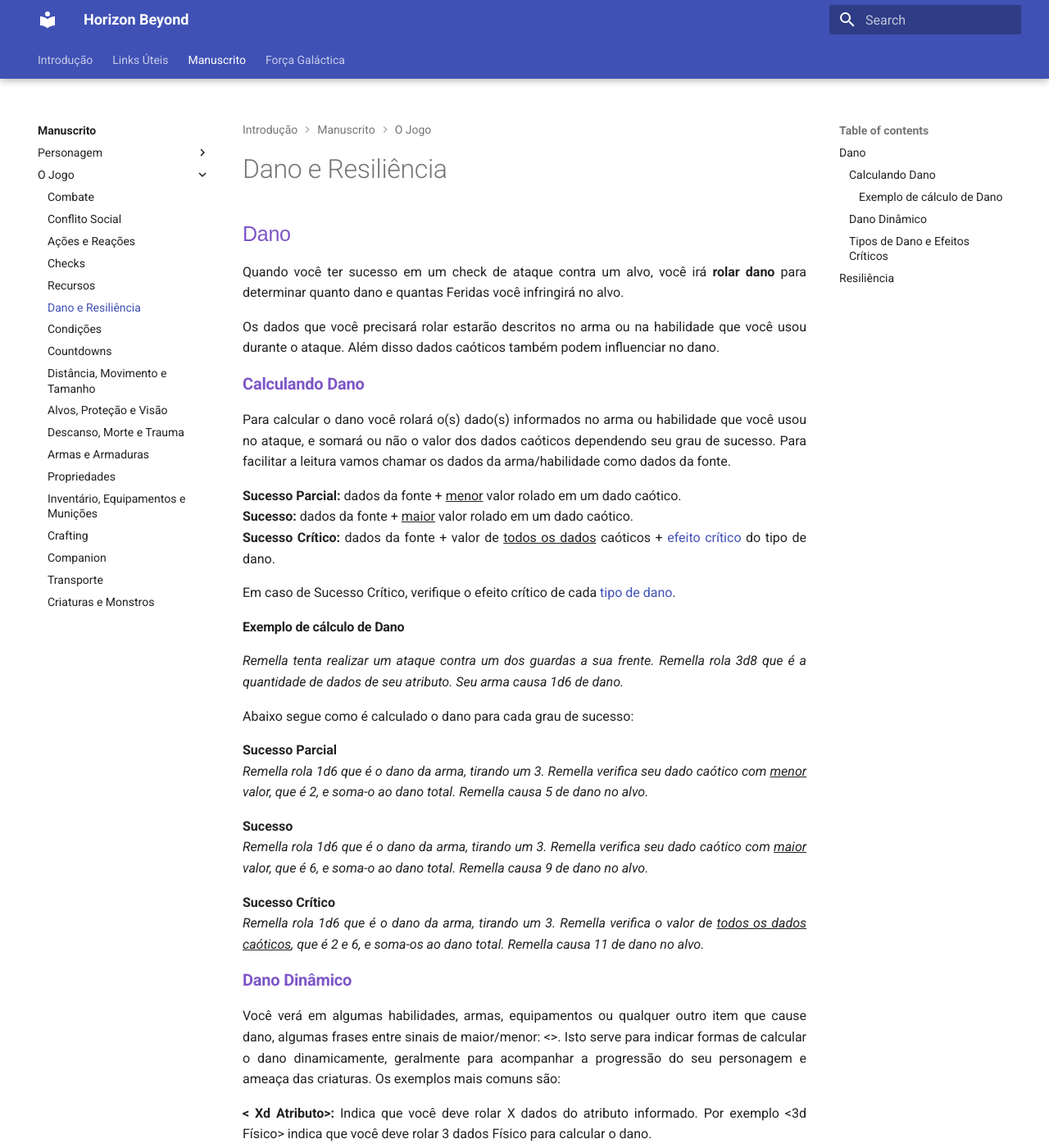
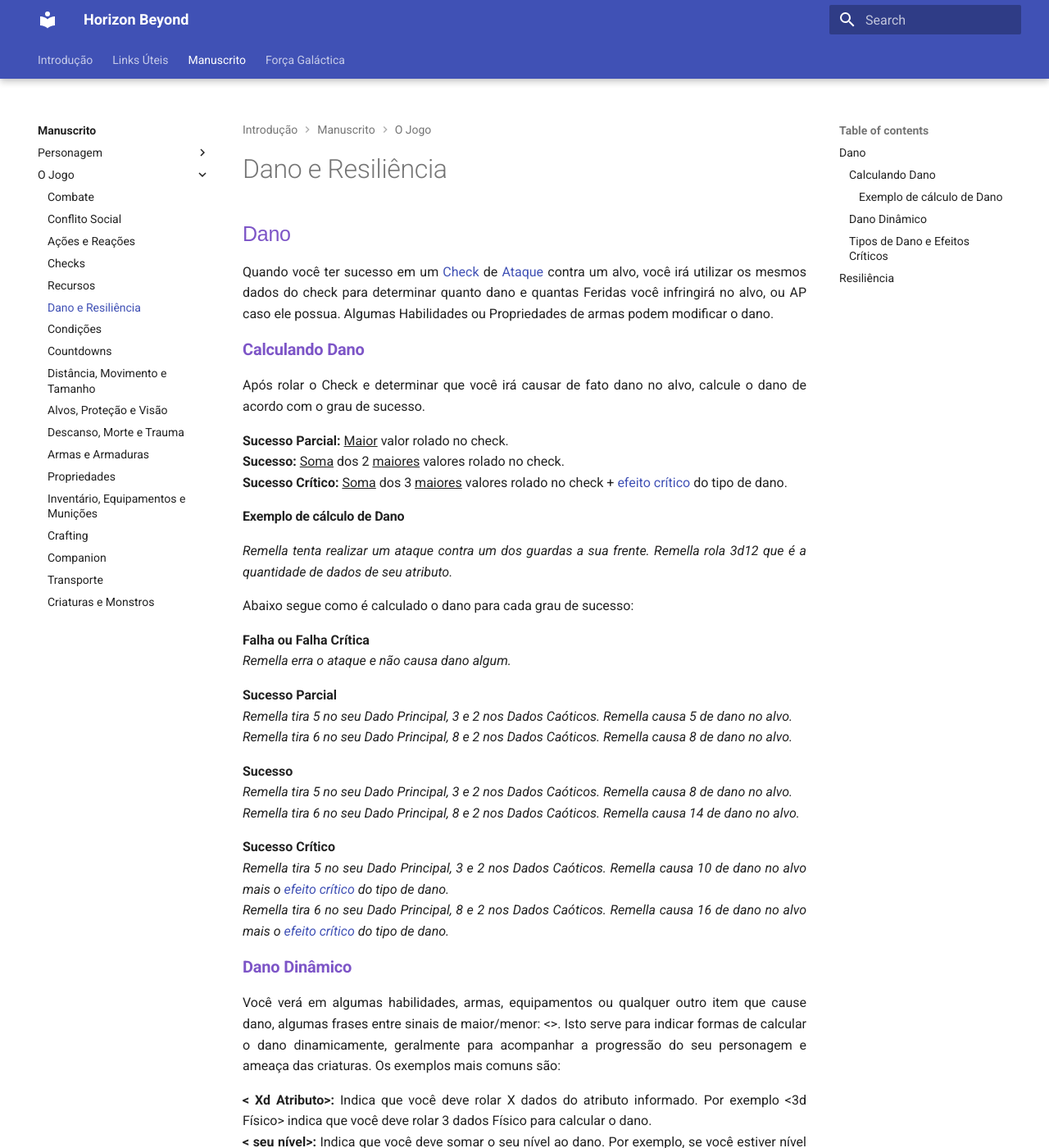
Before and after one commit to henriqueschorr/henriqueschorr.github.io, an MkDocs documentation site: the page built from docs/1_core/3_game/damage.md, in a window 1280 px wide and 1400 px high. Shown: the whole window at 82% size. Built offline with MkDocs 1.6.1 and Material for MkDocs 9.7.7, drawn with Linux system fonts in a browser that asks for light colours.

Commit message:
Damage from checks instead of weapon

```diff
--- a/docs/1_core/3_game/damage.md
+++ b/docs/1_core/3_game/damage.md
@@ -1,34 +1,37 @@
 ## Dano
 
-Quando você ter sucesso em um check de ataque contra um alvo, você irá **rolar dano** para determinar quanto dano e quantas Feridas você infringirá no alvo.
-
-Os dados que você precisará rolar estarão descritos no arma ou na habilidade que você usou durante o ataque. Além disso dados caóticos também podem influenciar no dano.
+Quando você ter sucesso em um [Check](./checks.md) de [Ataque](./actions.md#ataques) contra um alvo, você irá utilizar os mesmos dados do check para determinar quanto dano e quantas Feridas você infringirá no alvo, ou AP caso ele possua. Algumas Habilidades ou Propriedades de armas podem modificar o dano.
 
 ### Calculando Dano
 
-Para calcular o dano você rolará o(s) dado(s) informados no arma ou habilidade que você usou no ataque, e somará ou não o valor dos dados caóticos dependendo seu grau de sucesso. Para facilitar a leitura vamos chamar os dados da arma/habilidade como dados da fonte.
+Após rolar o Check e determinar que você irá causar de fato dano no alvo, calcule o dano de acordo com o grau de sucesso.
 
-**Sucesso Parcial:** dados da fonte + <ins>menor</ins> valor rolado em um dado caótico.
-**Sucesso:** dados da fonte + <ins>maior</ins> valor rolado em um dado caótico.
-**Sucesso Crítico:** dados da fonte + valor de <ins>todos os dados</ins> caóticos + [efeito crítico](#tipos-de-dano-e-efeitos-críticos) do tipo de dano.
+**Sucesso Parcial:** <ins>Maior</ins> valor rolado no check.
+**Sucesso:** <ins>Soma</ins> dos 2 <ins>maiores</ins> valores rolado no check.
+**Sucesso Crítico:** <ins>Soma</ins> dos 3 <ins>maiores</ins> valores rolado no check + [efeito crítico](#tipos-de-dano-e-efeitos-críticos) do tipo de dano.
+
 <!-- **Explosão: Dado Caótico com maior valor possível** você soma o valor do dado caótico e rola ele novamente, somando o novo valor. Caso seja o maior valor possível, você rola ele novamente e assim segue o ciclo. -->
-
-Em caso de Sucesso Crítico, verifique o efeito crítico de cada [tipo de dano](#tipos-de-dano-e-efeitos-críticos).
 
 #### Exemplo de cálculo de Dano
 
-_Remella tenta realizar um ataque contra um dos guardas a sua frente. Remella rola 3d8 que é a quantidade de dados de seu atributo. Seu arma causa 1d6 de dano._
+_Remella tenta realizar um ataque contra um dos guardas a sua frente. Remella rola 3d12 que é a quantidade de dados de seu atributo._
 
 Abaixo segue como é calculado o dano para cada grau de sucesso:
 
+**Falha ou Falha Crítica**
+_Remella erra o ataque e não causa dano algum._
+
 **Sucesso Parcial**
-_Remella rola 1d6 que é o dano da arma, tirando um 3. Remella verifica seu dado caótico com <ins>menor</ins> valor, que é 2, e soma-o ao dano total. Remella causa 5 de dano no alvo._
+_Remella tira 5 no seu Dado Principal, 3 e 2 nos Dados Caóticos. Remella causa 5 de dano no alvo._
+_Remella tira 6 no seu Dado Principal, 8 e 2 nos Dados Caóticos. Remella causa 8 de dano no alvo._
 
 **Sucesso**
-_Remella rola 1d6 que é o dano da arma, tirando um 3. Remella verifica seu dado caótico com <ins>maior</ins> valor, que é 6, e soma-o ao dano total. Remella causa 9 de dano no alvo._
+_Remella tira 5 no seu Dado Principal, 3 e 2 nos Dados Caóticos. Remella causa 8 de dano no alvo._
+_Remella tira 6 no seu Dado Principal, 8 e 2 nos Dados Caóticos. Remella causa 14 de dano no alvo._
 
 **Sucesso Crítico**
-_Remella rola 1d6 que é o dano da arma, tirando um 3. Remella verifica o valor de <ins>todos os dados caóticos</ins>, que é 2 e 6, e soma-os ao dano total. Remella causa 11 de dano no alvo._
+_Remella tira 5 no seu Dado Principal, 3 e 2 nos Dados Caóticos. Remella causa 10 de dano no alvo mais o [efeito crítico](#tipos-de-dano-e-efeitos-críticos) do tipo de dano._
+_Remella tira 6 no seu Dado Principal, 8 e 2 nos Dados Caóticos. Remella causa 16 de dano no alvo mais o [efeito crítico](#tipos-de-dano-e-efeitos-críticos) do tipo de dano._
 
 <!-- **Explosão**
 Remella teve qualquer nível de sucesso e percebe que tirou 8 em um de seus dados caóticos, sendo o maior valor possível de 1d8, isso lhe concede explosão de dano.
@@ -46,12 +49,12 @@ Você verá em algumas habilidades, armas, equipamentos ou qualquer outro item q
 
 Em HB temos diversos tipos de dano e cada um deles possui seu efeito crítico. Este efeito acontece sempre que o resultado de um check de ataque seja Sucesso Crítico. Quando um ataque possui mais de um tipo de dano, o jogador que realizou o ataque escolhe apenas um dos efeitos críticos para ser aplicado ao alvo.
 
-| Dano    | Efeito Crítico                                  | Exemplos                                                                                                                                          |
-| ------- | ----------------------------------------------- | ------------------------------------------------------------------------------------------------------------------------------------------------- |
-| Físico  | + maior valor possível do dado do atributo ao dano. | Basicamente qualquer lâmina ou arma que lança projéteis são exemplos de dano físico.                                                              |
-| Químico | Debilitado 2 ou Dano Persistente 2.             | Fogo, gelo, ácido e veneno são exemplos de dano químico.                                                                                          |
-| Energia | Debilitado 2.                                   | Descarga elétrica ou radiação são exemplos de dano energia.                                                                                       |
-| Neural  | Incapacitado 1.                                 | Alguns ataques podem causar dano direto na mente, sistema nervoso ou algum sentido. Este tipo de dano geralmente causa dano em forma de Stress. |
+| Dano    | Efeito Crítico                                      | Exemplos                                                                                                                                        |
+| ------- | --------------------------------------------------- | ----------------------------------------------------------------------------------------------------------------------------------------------- |
+| Físico  | + maior valor possível do dado do atributo ao dano. | Basicamente qualquer lâmina ou arma que lança projéteis são exemplos de dano físico.                                                            |
+| Químico | Debilitado 2 ou Dano Persistente 2.                 | Fogo, gelo, ácido e veneno são exemplos de dano químico.                                                                                        |
+| Energia | Debilitado 2.                                       | Descarga elétrica ou radiação são exemplos de dano energia.                                                                                     |
+| Neural  | Incapacitado 1.                                     | Alguns ataques podem causar dano direto na mente, sistema nervoso ou algum sentido. Este tipo de dano geralmente causa dano em forma de Stress. |
 
 ## Resiliência
 
```
Also changed, not shown: docs/1_core/3_game/actions.md (+16 -1 lines), docs/1_core/3_game/checks.md (+2 -0 lines), docs/2_galactic_force/weapons.md (+2 -2 lines).
